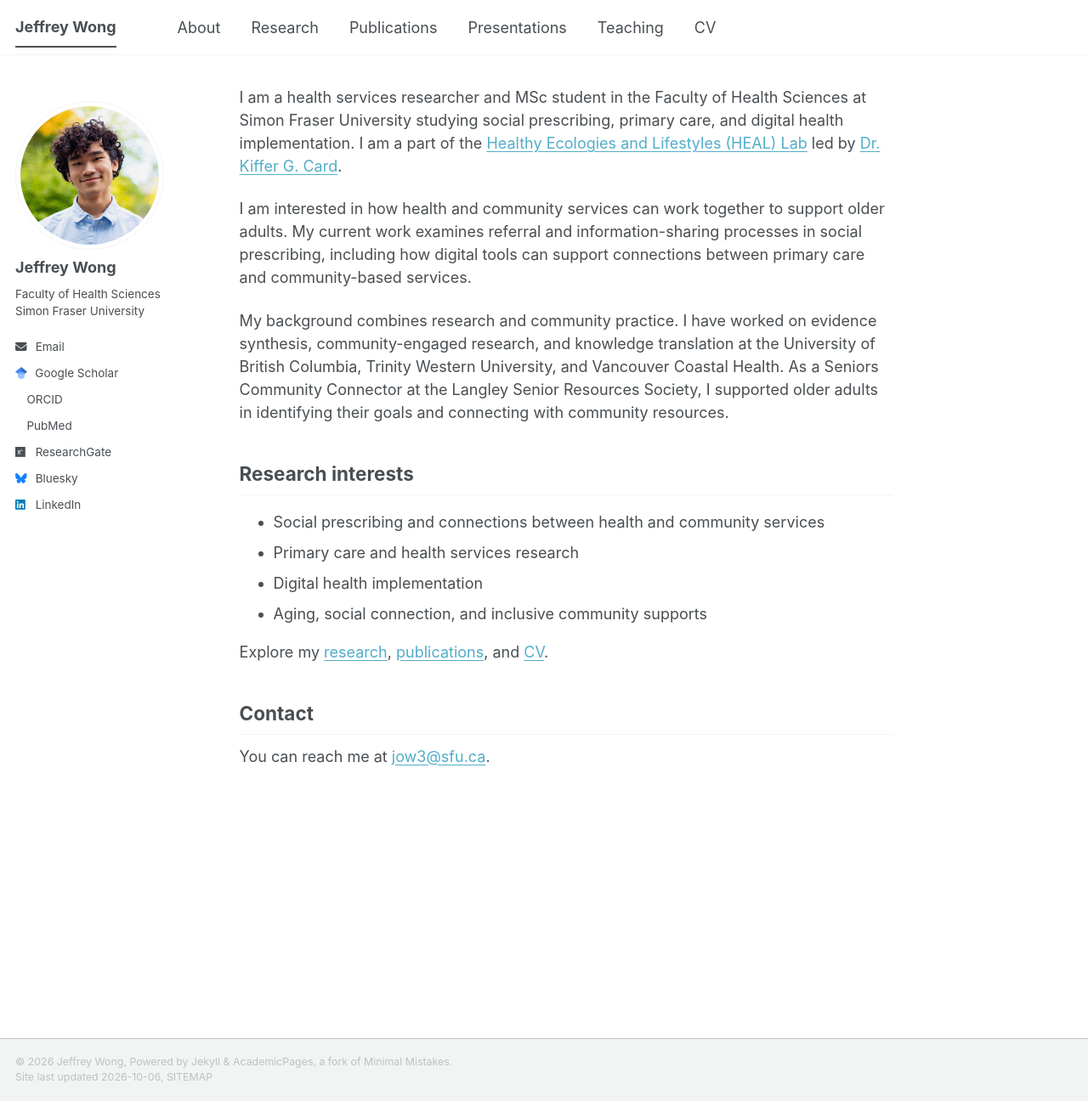
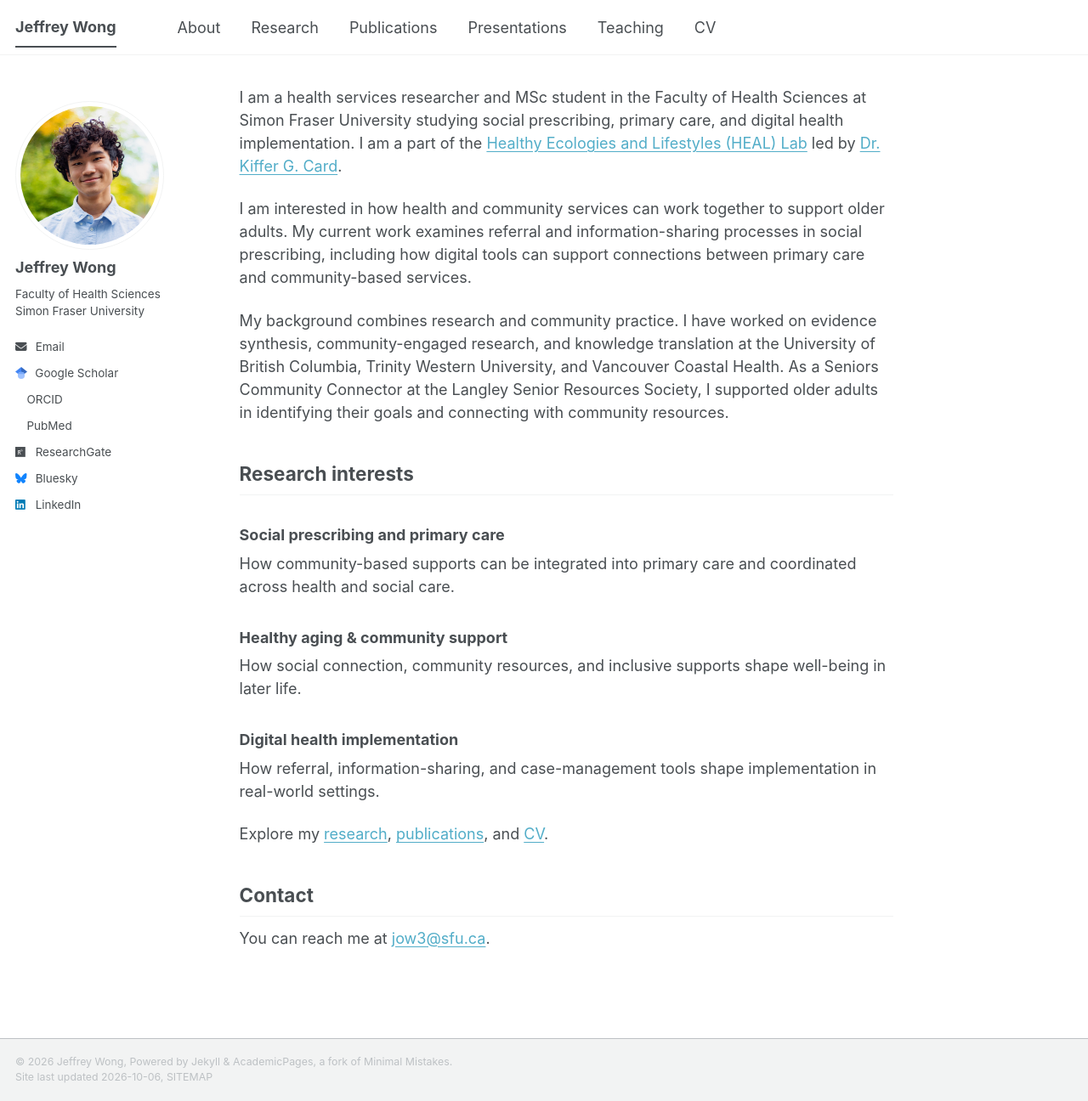
Before and after one commit to itsjeffreywong/itsjeffreywong.github.io, a Jekyll site: the page built from _pages/about.md, in a window 1280 px wide and 1296 px high. Shown: the whole window at 85% size. Built offline with Jekyll 4.4.1, drawn with Linux system fonts in a browser that asks for light colours; a style sheet for code colours, icons or effects is not loaded.

Commit message:
Update about.md

```diff
--- a/_pages/about.md
+++ b/_pages/about.md
@@ -15,10 +15,30 @@ My background combines research and community practice. I have worked on evidenc
 
 ## Research interests
 
-- Social prescribing and connections between health and community services
-- Primary care and health services research
-- Digital health implementation
-- Aging, social connection, and inclusive community supports
+<div class="research-grid">
+
+  <div class="research-card">
+    <h3>Social prescribing and primary care</h3>
+    <p>
+      How community-based supports can be integrated into primary care and coordinated across health and social care.
+    </p>
+  </div>
+
+  <div class="research-card">
+    <h3>Healthy aging & community support</h3>
+    <p>
+      How social connection, community resources, and inclusive supports shape well-being in later life.
+    </p>
+  </div>
+
+  <div class="research-card">
+    <h3>Digital health implementation</h3>
+    <p>
+      How referral, information-sharing, and case-management tools shape implementation in real-world settings.
+    </p>
+  </div>
+
+</div>
 
 Explore my [research]({{ '/research/' | relative_url }}), [publications]({{ '/publications/' | relative_url }}), and [CV]({{ '/cv/' | relative_url }}).
 
```
